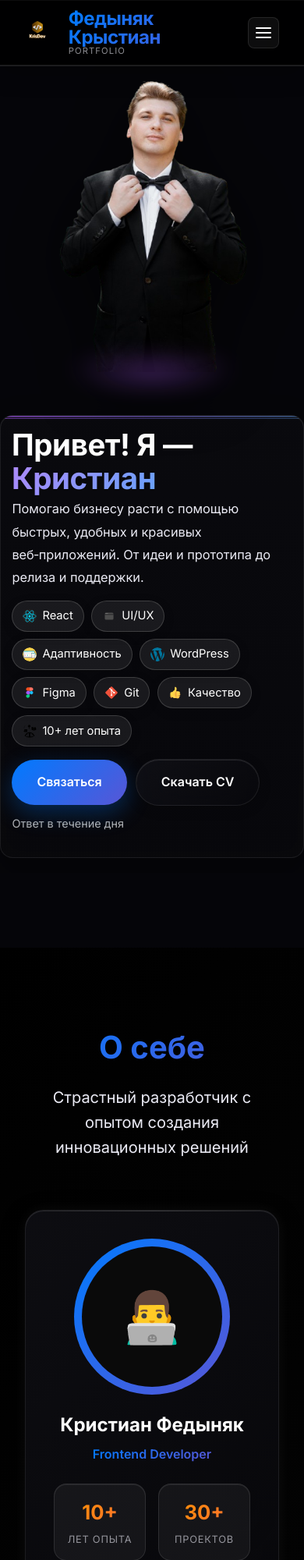
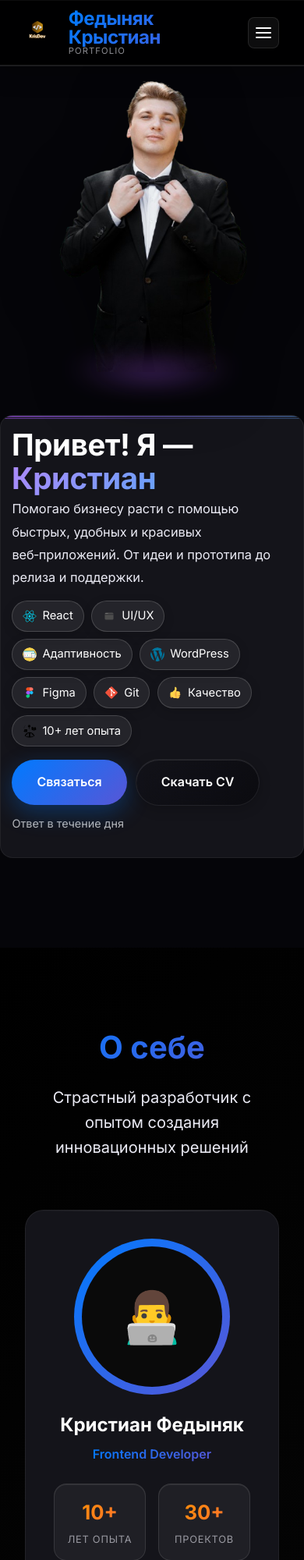
Before and after one commit to KrystianFedyniak/KrystianFedyniak.github.io, a plain HTML site: page index.html in a window 390 px wide. Shown: the top 2000 px of the page at 78% size. Drawn offline with Linux system fonts and the light colour scheme.

Commit message:
Update styles.css

```diff
--- a/styles.css
+++ b/styles.css
@@ -3754,13 +3754,47 @@ section {
 
     /* Apply darker glass to cards explicitly */
     .glass-card {
-        background: var(--gradient-glass) !important;
-        border: 1px solid var(--glass-border) !important;
+        background: #14141a !important;
+        border: 1px solid rgba(255,255,255,0.06) !important;
+        backdrop-filter: none !important;
+        -webkit-backdrop-filter: none !important;
+        box-shadow: none !important;
     }
 
     /* Ensure hero text card also becomes darker */
     .hero-content.hero-card {
-        background: linear-gradient(180deg, rgba(12,12,16,0.78), rgba(10,10,14,0.72)) !important;
+        background: #14141a !important;
+        border: 1px solid rgba(255,255,255,0.06) !important;
+        backdrop-filter: none !important;
+        -webkit-backdrop-filter: none !important;
+        box-shadow: none !important;
+    }
+
+    /* Remove glass effect from other components that use blur/transparent glass */
+    .project-card,
+    .story-card,
+    .principles-card,
+    .cta-card,
+    .skill-tile.glass-card,
+    .testi-card,
+    .about-profile.glass-card,
+    .timeline-item {
+        background: #14141a !important;
+        border: 1px solid rgba(255,255,255,0.06) !important;
+        backdrop-filter: none !important;
+        -webkit-backdrop-filter: none !important;
+        box-shadow: none !important;
+    }
+
+    /* Buttons and controls that had glass blur */
+    .project-open,
+    .carousel-arrow,
+    .nav-btn,
+    .viewer-close {
+        background: #1a1a22 !important;
         border: 1px solid rgba(255,255,255,0.08) !important;
-    }
-}
+        backdrop-filter: none !important;
+        -webkit-backdrop-filter: none !important;
+        box-shadow: none !important;
+    }
+}
```
